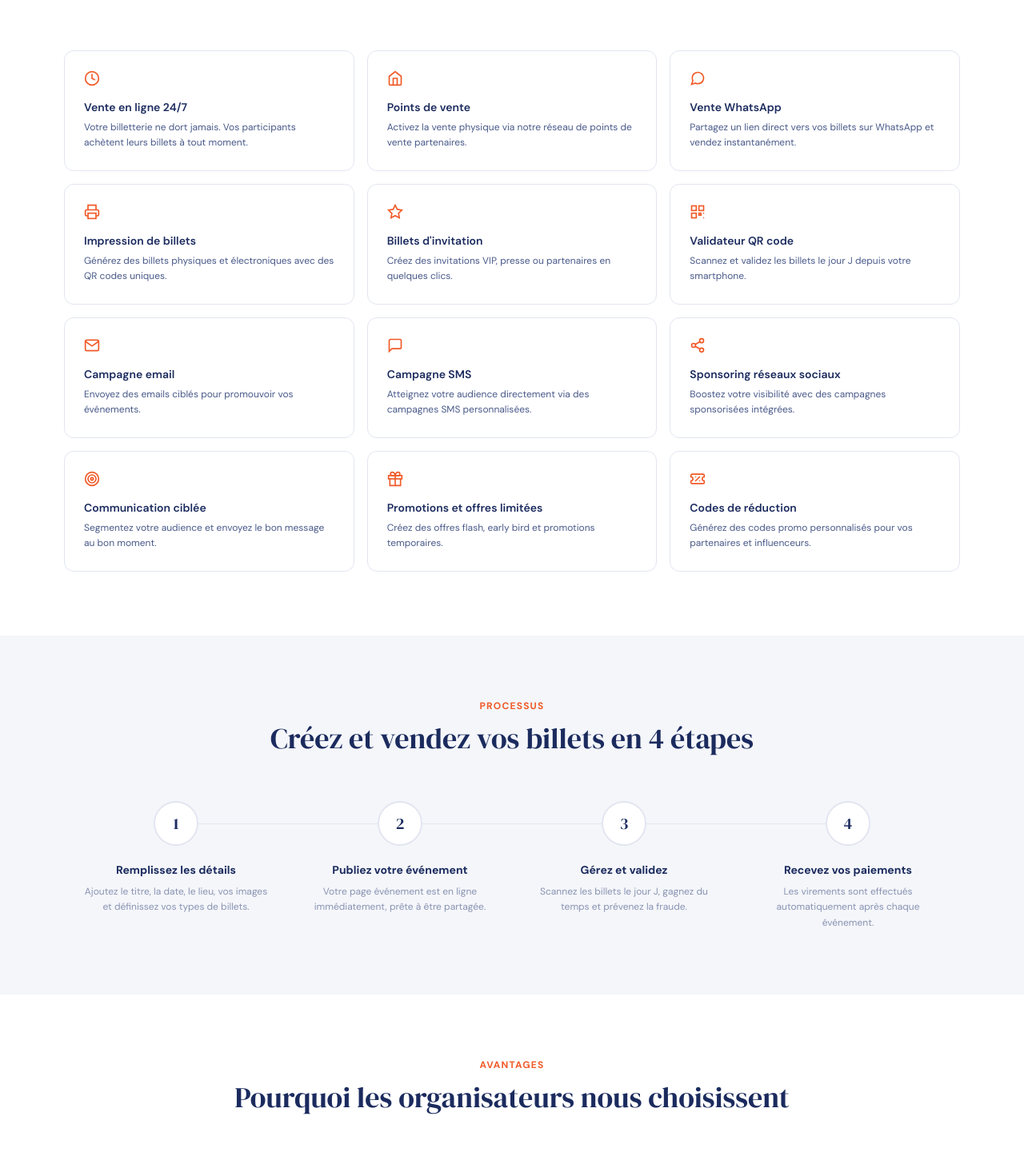
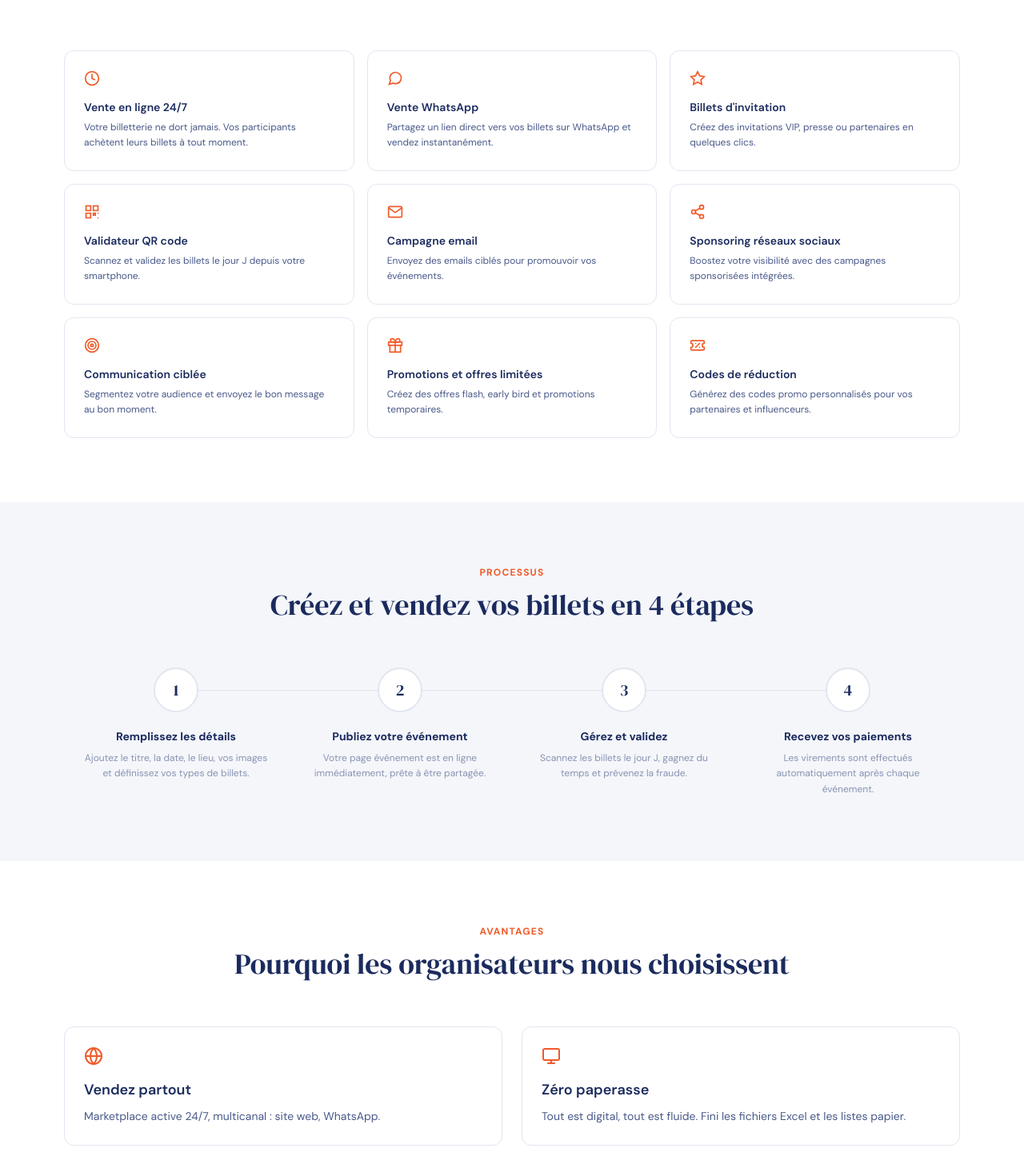
Before and after one commit to RomualdAKM/billetevent-frontend, a Nuxt app: page /pricing in a window 1280 px wide. Shown: the part 933-2384 px from the top of the page at 80% size. Built offline with nearby package versions, Linux system fonts and the light colour scheme.

Commit message:
edit front

```diff
--- a/pages/about.vue
+++ b/pages/about.vue
@@ -27,7 +27,7 @@ const missions = [
 const solutions = [
   {
     title: 'Une marketplace active 24/7',
-    desc: 'Vendez vos billets en continu via notre marketplace multicanal : site web, WhatsApp et points de vente physiques. Vos événements sont accessibles partout, tout le temps.',
+    desc: 'Vendez vos billets en continu via notre marketplace multicanal : site web, WhatsApp. Vos événements sont accessibles partout, tout le temps.',
     icon: 'globe',
   },
   {
--- a/pages/index.vue
+++ b/pages/index.vue
@@ -124,7 +124,7 @@ const faqItems = [
           <img
             src="~/assets/banner.png"
             alt="Billet BilletEvent"
-            class="w-full max-w-[280px] md:max-w-[320px] rounded-lg"
+            class="w-full max-w-[320px] md:max-w-[380px] rounded-lg"
           />
         </div>
       </div>
--- a/pages/pricing.vue
+++ b/pages/pricing.vue
@@ -8,13 +8,13 @@ useSeoMeta({
 
 const features = [
   { title: 'Vente en ligne 24/7', desc: 'Votre billetterie ne dort jamais. Vos participants achètent leurs billets à tout moment.', icon: 'clock' },
-  { title: 'Points de vente', desc: 'Activez la vente physique via notre réseau de points de vente partenaires.', icon: 'store' },
+  // { title: 'Points de vente', desc: 'Activez la vente physique via notre réseau de points de vente partenaires.', icon: 'store' },
   { title: 'Vente WhatsApp', desc: 'Partagez un lien direct vers vos billets sur WhatsApp et vendez instantanément.', icon: 'whatsapp' },
-  { title: 'Impression de billets', desc: 'Générez des billets physiques et électroniques avec des QR codes uniques.', icon: 'print' },
+  // { title: 'Impression de billets', desc: 'Générez des billets physiques et électroniques avec des QR codes uniques.', icon: 'print' },
   { title: 'Billets d\'invitation', desc: 'Créez des invitations VIP, presse ou partenaires en quelques clics.', icon: 'vip' },
   { title: 'Validateur QR code', desc: 'Scannez et validez les billets le jour J depuis votre smartphone.', icon: 'qr' },
   { title: 'Campagne email', desc: 'Envoyez des emails ciblés pour promouvoir vos événements.', icon: 'mail' },
-  { title: 'Campagne SMS', desc: 'Atteignez votre audience directement via des campagnes SMS personnalisées.', icon: 'sms' },
+  // { title: 'Campagne SMS', desc: 'Atteignez votre audience directement via des campagnes SMS personnalisées.', icon: 'sms' },
   { title: 'Sponsoring réseaux sociaux', desc: 'Boostez votre visibilité avec des campagnes sponsorisées intégrées.', icon: 'social' },
   { title: 'Communication ciblée', desc: 'Segmentez votre audience et envoyez le bon message au bon moment.', icon: 'target' },
   { title: 'Promotions et offres limitées', desc: 'Créez des offres flash, early bird et promotions temporaires.', icon: 'promo' },
@@ -29,7 +29,7 @@ const steps = [
 ]
 
 const advantages = [
-  { title: 'Vendez partout', desc: 'Marketplace active 24/7, multicanal : site web, WhatsApp, points de vente physiques.', icon: 'globe' },
+  { title: 'Vendez partout', desc: 'Marketplace active 24/7, multicanal : site web, WhatsApp.', icon: 'globe' },
   { title: 'Zéro paperasse', desc: 'Tout est digital, tout est fluide. Fini les fichiers Excel et les listes papier.', icon: 'digital' },
   { title: 'Simple et rapide', desc: 'Créez votre événement et commencez à vendre vos billets en quelques minutes.', icon: 'flash' },
   { title: 'Support humain', desc: 'Notre équipe est disponible pour vous accompagner à chaque étape.', icon: 'support' },
```
